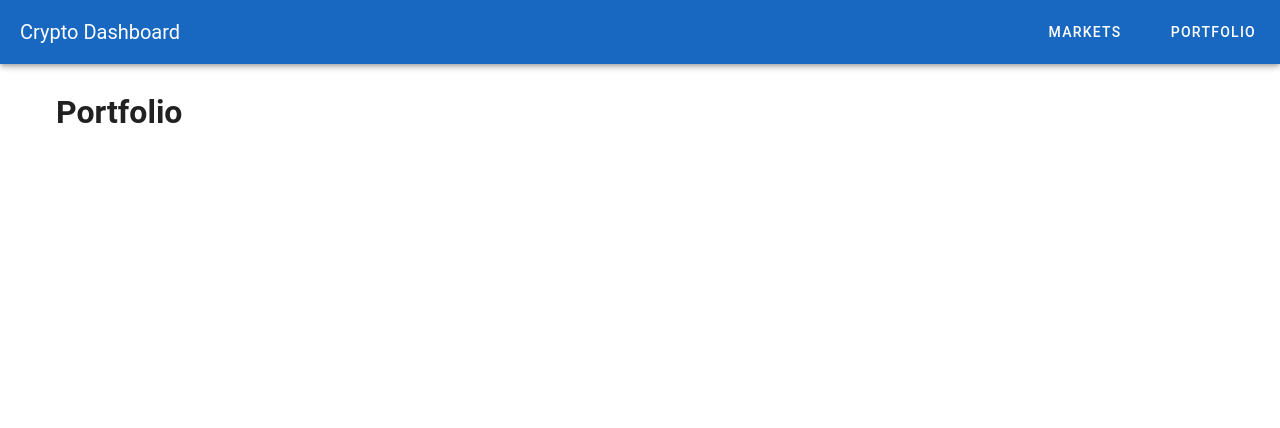
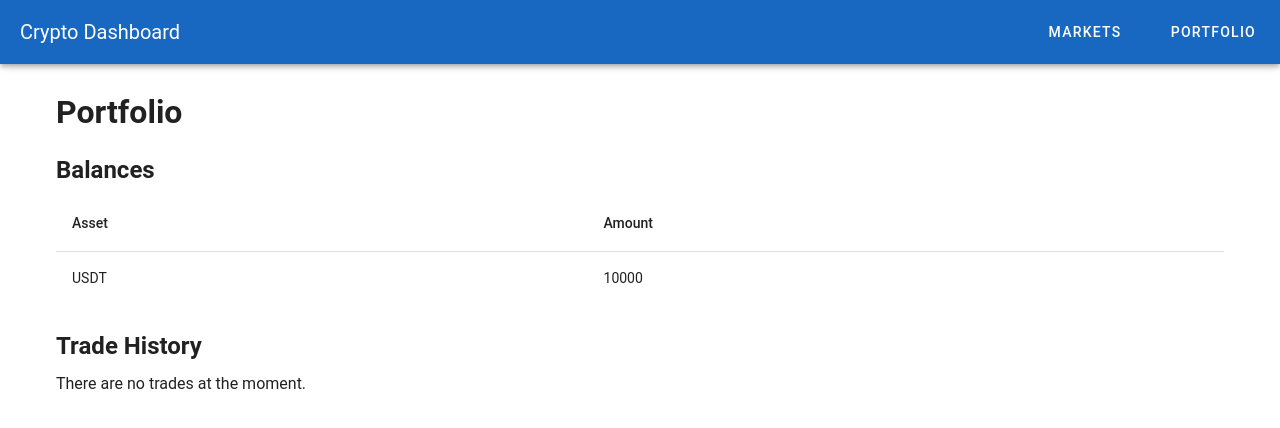
Before and after one commit to Artem-H5/crypto-dashboard, a Vue app: page /portfolio in a window 1280 px wide. Shown: the top 428 px of the page. Built offline with nearby package versions, Linux system fonts and the light colour scheme.

Commit message:
add pinia store, order form, portfolio page

```diff
--- a/package.json
+++ b/package.json
@@ -10,6 +10,7 @@
   },
   "dependencies": {
     "@mdi/font": "^7.4.47",
+    "pinia": "^3.0.4",
     "vue": "^3.5.24",
     "vue-router": "^4.6.3",
     "vuetify": "^3.11.3"
--- a/src/main.ts
+++ b/src/main.ts
@@ -9,9 +9,13 @@ import { createVuetify } from 'vuetify';
 import * as components from 'vuetify/components';
 import * as directives from 'vuetify/directives';
 
+import { createPinia } from 'pinia';
+
 const vuetify = createVuetify({
   components,
   directives,
 });
 
-createApp(App).use(router).use(vuetify).mount('#app');
+const pinia = createPinia();
+
+createApp(App).use(router).use(pinia).use(vuetify).mount('#app');
--- a/src/pages/MarketDetailsPage.vue
+++ b/src/pages/MarketDetailsPage.vue
@@ -1,13 +1,158 @@
 <script setup lang="ts">
+import { computed, ref, watch } from 'vue';
 import { useRoute } from 'vue-router';
+import { markets } from '../mock/markets';
+import { useTradingStore } from '../stores/trading';
 
 const route = useRoute();
-const symbol = route.params.symbol;
+const tradingStore = useTradingStore();
+
+const symbol = computed(() => String(route.params.symbol));
+
+const market = computed(() => markets.find((m) => m.symbol === symbol.value));
+
+const type = ref<'BUY' | 'SELL'>('BUY');
+const price = ref(market.value?.price ?? 0);
+const amount = ref(0);
+const errorMessage = ref<string | null>(null);
+
+const total = computed(() => {
+  return price.value * amount.value;
+});
+
+const maxAmount = computed(() => {
+  const usdtBalance = tradingStore.balances['USDT'] ?? 0;
+  const assetBalance = tradingStore.balances[symbol.value] ?? 0;
+
+  if (type.value === 'SELL') {
+    return assetBalance;
+  }
+
+  if (type.value === 'BUY' && price.value > 0) {
+    return Number((usdtBalance / price.value).toFixed(6));
+  }
+
+  return 0;
+});
+
+const setMax = () => {
+  amount.value = maxAmount.value;
+};
+
+const submitOrder = () => {
+  if (!market.value) {
+    errorMessage.value = 'Market not found.';
+    return;
+  }
+
+  const err = tradingStore.placeOrder({
+    symbol: symbol.value,
+    type: type.value,
+    price: price.value,
+    amount: amount.value,
+  });
+
+  if (err) {
+    errorMessage.value = err;
+  } else {
+    errorMessage.value = null;
+    amount.value = 0;
+  }
+};
+
+watch(type, () => {
+  errorMessage.value = null;
+});
 </script>
 
 <template>
   <div>
-    <h1>Market: {{ symbol }}</h1>
-    <p>Here will be the chart and order form...</p>
+    <h1 class="mb-4">
+      {{ market ? market.name : 'Unknown market' }}
+      <span v-if="market">({{ market.symbol }})</span>
+    </h1>
+
+    <div v-if="market">
+      <p class="mb-4">
+        Current price: <strong>${{ market.price.toLocaleString() }}</strong>
+      </p>
+
+      <v-card class="mb-4" flat>
+        <v-card-title>Place order</v-card-title>
+
+        <v-card-text>
+          <div class="d-flex align-center mb-4" style="gap: 8px">
+            <v-btn
+              :color="type === 'BUY' ? 'success' : undefined"
+              variant="elevated"
+              @click="type = 'BUY'"
+            >
+              BUY
+            </v-btn>
+
+            <v-btn
+              :color="type === 'SELL' ? 'error' : undefined"
+              variant="elevated"
+              @click="type = 'SELL'"
+            >
+              SELL
+            </v-btn>
+          </div>
+
+          <v-row>
+            <v-col cols="12" md="4">
+              <v-text-field
+                v-model.number="price"
+                type="number"
+                label="Price"
+              />
+            </v-col>
+
+            <v-col cols="12" md="4">
+              <v-text-field
+                v-model.number="amount"
+                type="number"
+                label="Amount"
+              >
+                <template #append-inner>
+                  <v-btn variant="text" size="x-small" @click="setMax">
+                    All
+                  </v-btn>
+                </template>
+              </v-text-field>
+            </v-col>
+          </v-row>
+
+          <p class="mt-2">
+            Total: <strong>${{ total.toFixed(2) }}</strong>
+          </p>
+
+          <p class="mt-2">
+            Your {{ symbol }} balance:
+            <strong>{{ tradingStore.balances[symbol] ?? 0 }}</strong>
+            <br />
+            Your USDT balance:
+            <strong>{{ tradingStore.balances['USDT'] ?? 0 }}</strong>
+          </p>
+
+          <p v-if="errorMessage" class="mt-2" style="color: red">
+            {{ errorMessage }}
+          </p>
+        </v-card-text>
+
+        <v-card-actions>
+          <v-btn
+            :color="type === 'BUY' ? 'success' : 'error'"
+            @click="submitOrder"
+          >
+            {{ type === 'BUY' ? 'Buy' : 'Sell' }} {{ symbol }}
+          </v-btn>
+        </v-card-actions>
+      </v-card>
+    </div>
+
+    <div v-else>
+      <p>Market not found.</p>
+    </div>
   </div>
 </template>
--- a/src/pages/PortfolioPage.vue
+++ b/src/pages/PortfolioPage.vue
@@ -1,5 +1,70 @@
+<script setup lang="ts">
+import { computed } from 'vue';
+import { useTradingStore } from '../stores/trading';
+
+const tradingStore = useTradingStore();
+
+const nonZeroBalances = computed(() => {
+  return Object.fromEntries(
+    Object.entries(tradingStore.balances).filter(([, amount]) => amount > 0)
+  );
+});
+
+const trades = computed(() =>
+  [...tradingStore.trades].sort((a, b) => b.id - a.id)
+);
+</script>
+
 <template>
   <div>
-    <h1>Portfolio</h1>
+    <h1 class="mb-4">Portfolio</h1>
+
+    <h2 class="mb-2">Balances</h2>
+
+    <v-table class="mb-6">
+      <thead>
+        <tr>
+          <th>Asset</th>
+          <th>Amount</th>
+        </tr>
+      </thead>
+
+      <tbody>
+        <tr v-for="(amount, asset) in nonZeroBalances" :key="asset">
+          <td>{{ asset }}</td>
+          <td>{{ amount }}</td>
+        </tr>
+      </tbody>
+    </v-table>
+
+    <h2 class="mb-2">Trade History</h2>
+
+    <v-table v-if="trades.length">
+      <thead>
+        <tr>
+          <th>Type</th>
+          <th>Symbol</th>
+          <th>Price</th>
+          <th>Amount</th>
+          <th>Total</th>
+          <th>Time</th>
+        </tr>
+      </thead>
+
+      <tbody>
+        <tr v-for="t in trades" :key="t.id">
+          <td :style="{ color: t.type === 'BUY' ? 'green' : 'red' }">
+            {{ t.type }}
+          </td>
+          <td>{{ t.symbol }}</td>
+          <td>${{ t.price }}</td>
+          <td>{{ t.amount }}</td>
+          <td>${{ t.total.toFixed(2) }}</td>
+          <td>{{ new Date(t.createdAt).toLocaleString() }}</td>
+        </tr>
+      </tbody>
+    </v-table>
+
+    <p v-else>There are no trades at the moment.</p>
   </div>
 </template>
--- /dev/null
+++ b/src/stores/trading.ts
@@ -0,0 +1,91 @@
+import { defineStore } from 'pinia';
+import type { Market } from '../mock/markets';
+import { markets } from '../mock/markets';
+
+export type TradeType = 'BUY' | 'SELL';
+
+export interface Trade {
+  id: number;
+  symbol: string;
+  type: TradeType;
+  price: number;
+  amount: number;
+  total: number;
+  createdAt: string;
+}
+
+export interface TradingState {
+  balances: Record<string, number>;
+  trades: Trade[];
+}
+
+function createInitialBalances(): Record<string, number> {
+  const balances: Record<string, number> = {};
+
+  markets.forEach((m: Market) => {
+    balances[m.symbol] = 0;
+  });
+
+  balances['USDT'] = 10_000;
+
+  return balances;
+}
+
+export const useTradingStore = defineStore('trading', {
+  state: (): TradingState => ({
+    balances: createInitialBalances(),
+    trades: [],
+  }),
+
+  actions: {
+    placeOrder(payload: {
+      symbol: string;
+      type: TradeType;
+      price: number;
+      amount: number;
+    }): string | null {
+      const { symbol, type, price, amount } = payload;
+
+      if (price <= 0 || amount <= 0) {
+        return 'Price and amount must be greater than zero.';
+      }
+
+      const total = price * amount;
+
+      if (!this.balances[symbol]) {
+        this.balances[symbol] = 0;
+      }
+
+      if (type === 'BUY') {
+        const usdtBalance = this.balances['USDT'] ?? 0;
+        if (usdtBalance < total) {
+          return 'Insufficient USDT to buy.';
+        }
+
+        this.balances['USDT'] = usdtBalance - total;
+        this.balances[symbol] += amount;
+      } else {
+        if (this.balances[symbol] < amount) {
+          return `Insufficient ${symbol} to sell.`;
+        }
+
+        this.balances[symbol] -= amount;
+        this.balances['USDT'] = (this.balances['USDT'] ?? 0) + total;
+      }
+
+      const trade: Trade = {
+        id: Date.now(),
+        symbol,
+        type,
+        price,
+        amount,
+        total,
+        createdAt: new Date().toISOString(),
+      };
+
+      this.trades.push(trade);
+
+      return null;
+    },
+  },
+});
```
Also changed, not shown: 1 other file (tests, documents, lock files or other folders).
